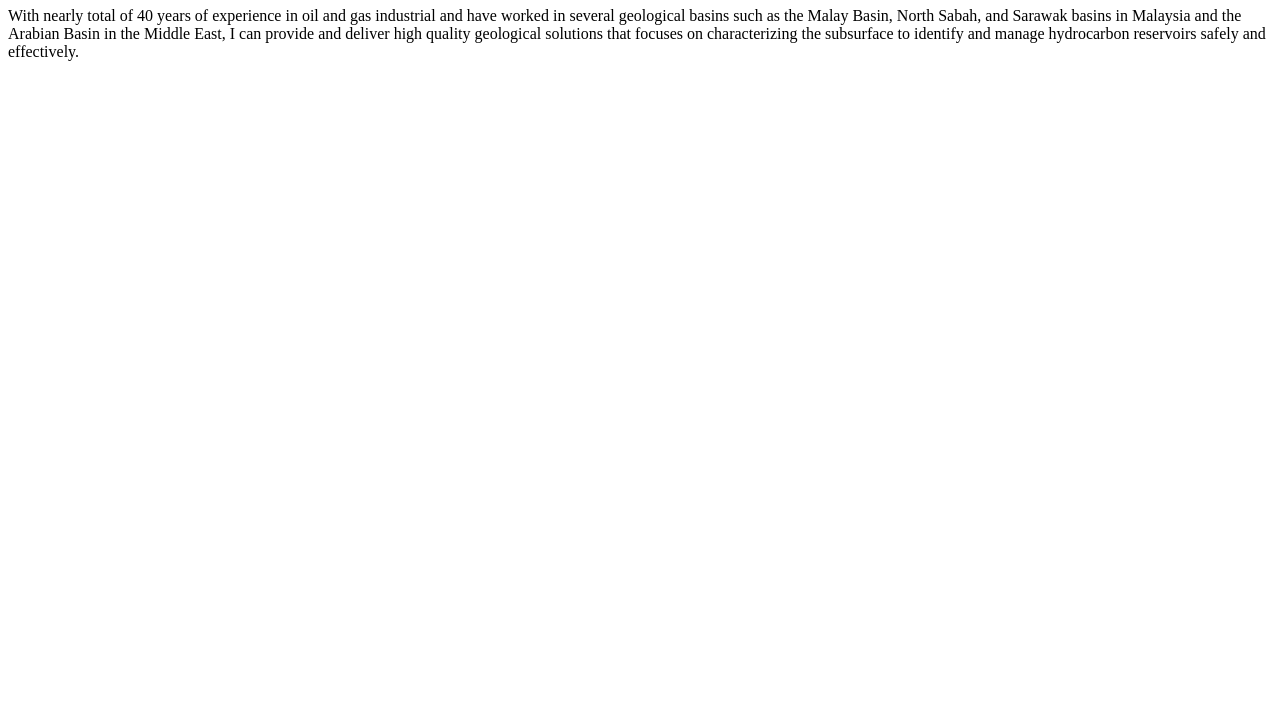
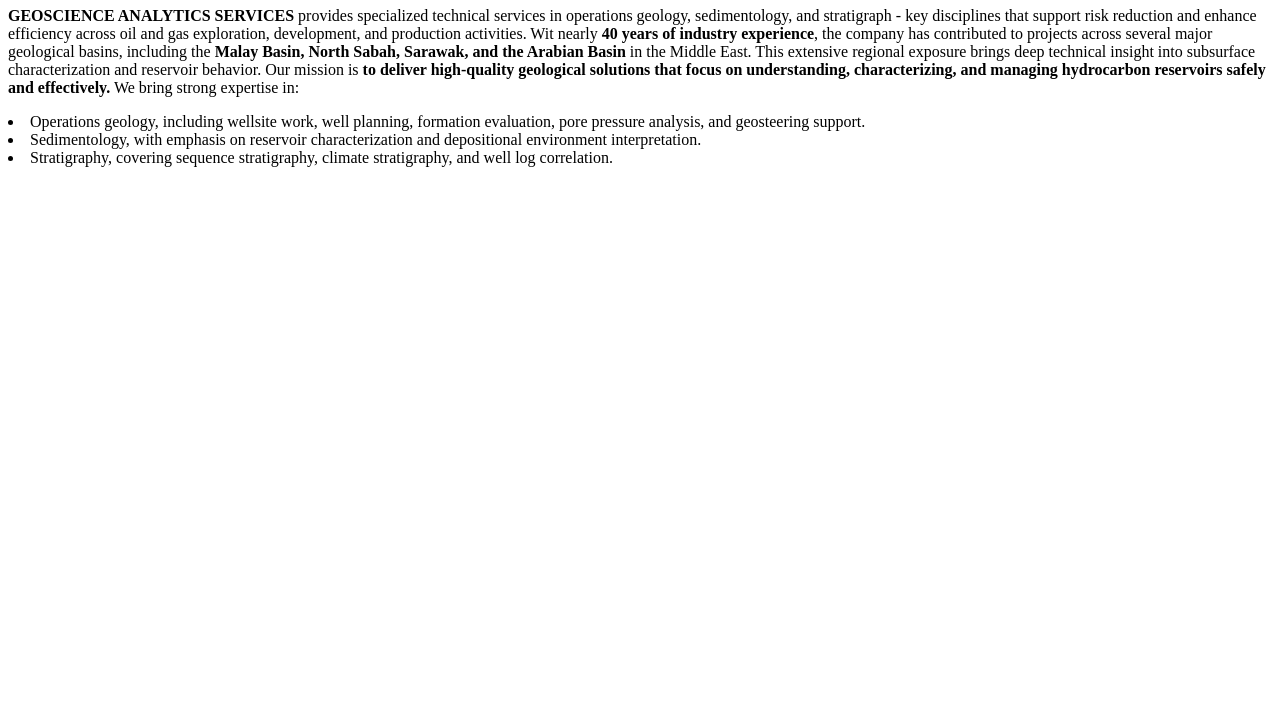
Before and after one commit to zydazln93/raja_azlan_ismail, a plain HTML site: page about.html in a window 1280 px wide. Shown: the part 73-800 px from the top of the page. Drawn offline with Linux system fonts and the light colour scheme.

Commit message:
Revise About section with company focus and expertise
Updated the content to highlight geoscience analytics services and industry experience.

```diff
--- a/about.html
+++ b/about.html
@@ -2,8 +2,24 @@
 <html><head><meta charset="UTF-8"><title>About</title></head>
 <body><h1>About</h1>
 <p>
-  With nearly total of 40 years of experience in oil and gas industrial and have worked in several geological basins such as the Malay Basin, North Sabah, and Sarawak basins in Malaysia
-  and the Arabian Basin in the Middle East,  I can provide and deliver high quality geological solutions that focuses on characterizing the subsurface to identify and manage hydrocarbon
-  reservoirs safely and effectively.
+  <b>GEOSCIENCE ANALYTICS SERVICES</b> provides specialized technical services in operations geology,
+  sedimentology, and stratigraph - key disciplines that support risk reduction and enhance efficiency
+  across oil and gas exploration, development, and production activities.
+
+  Wit nearly <b>40 years of industry experience</b>, the company has contributed to projects across
+  several major geological basins, including the <b>Malay Basin, North Sabah, Sarawak, and the
+  Arabian Basin</b> in the Middle East. This extensive regional exposure brings deep technical
+  insight into subsurface characterization and reservoir behavior.
+
+  Our mission is <b>to deliver high-quality geological solutions that focus on understanding,
+  characterizing, and managing hydrocarbon reservoirs safely and effectively.</b>
+
+  We bring strong expertise in:
+  <li>Operations geology, including wellsite work, well planning, formation evaluation,
+  pore pressure analysis, and geosteering support.</li>
+  <li>Sedimentology, with emphasis on reservoir characterization and depositional environment
+  interpretation.</li>
+  <li>Stratigraphy, covering sequence stratigraphy, climate stratigraphy, and well log
+  correlation.</li>
 </p>
 </body></html>
```
